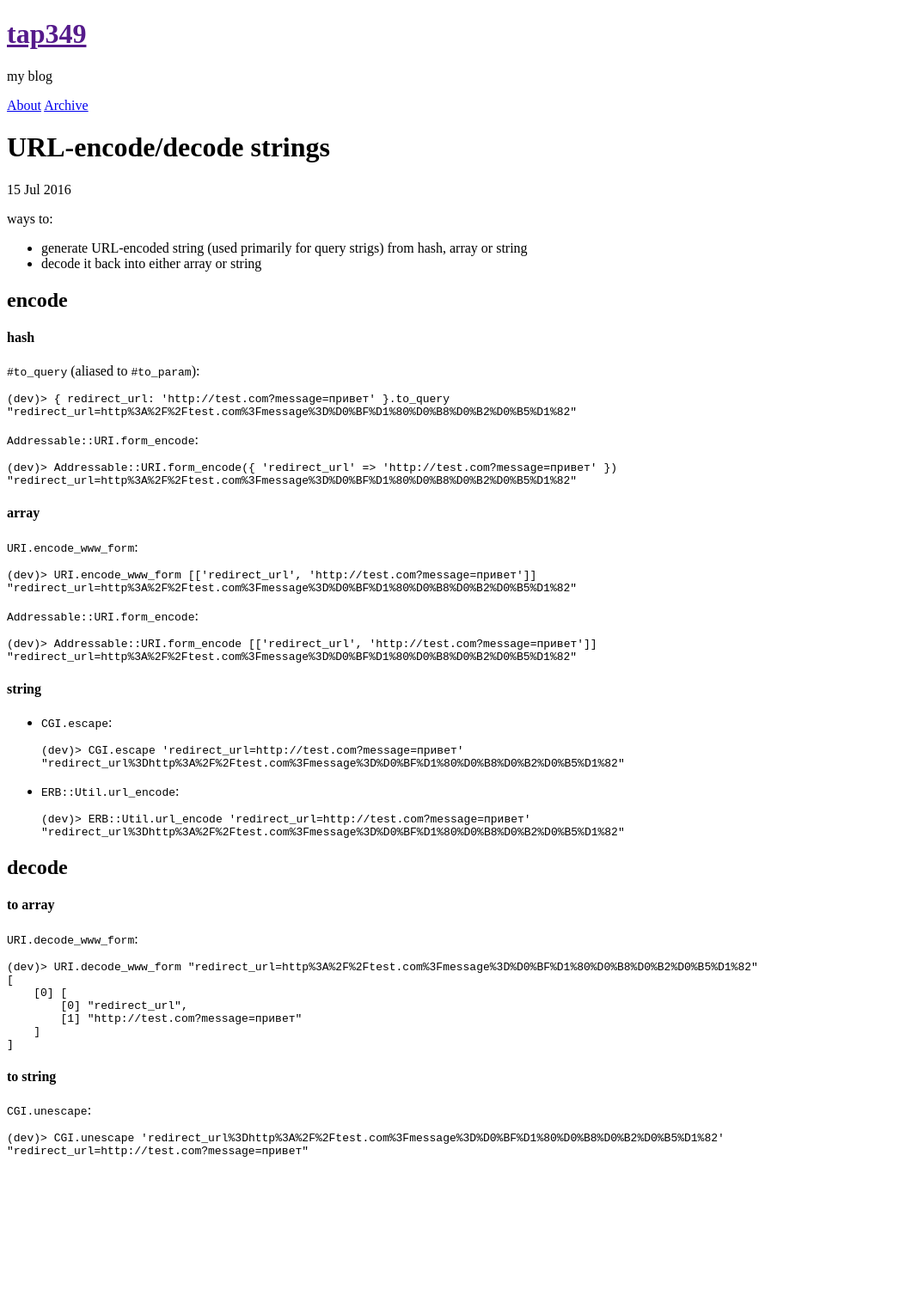
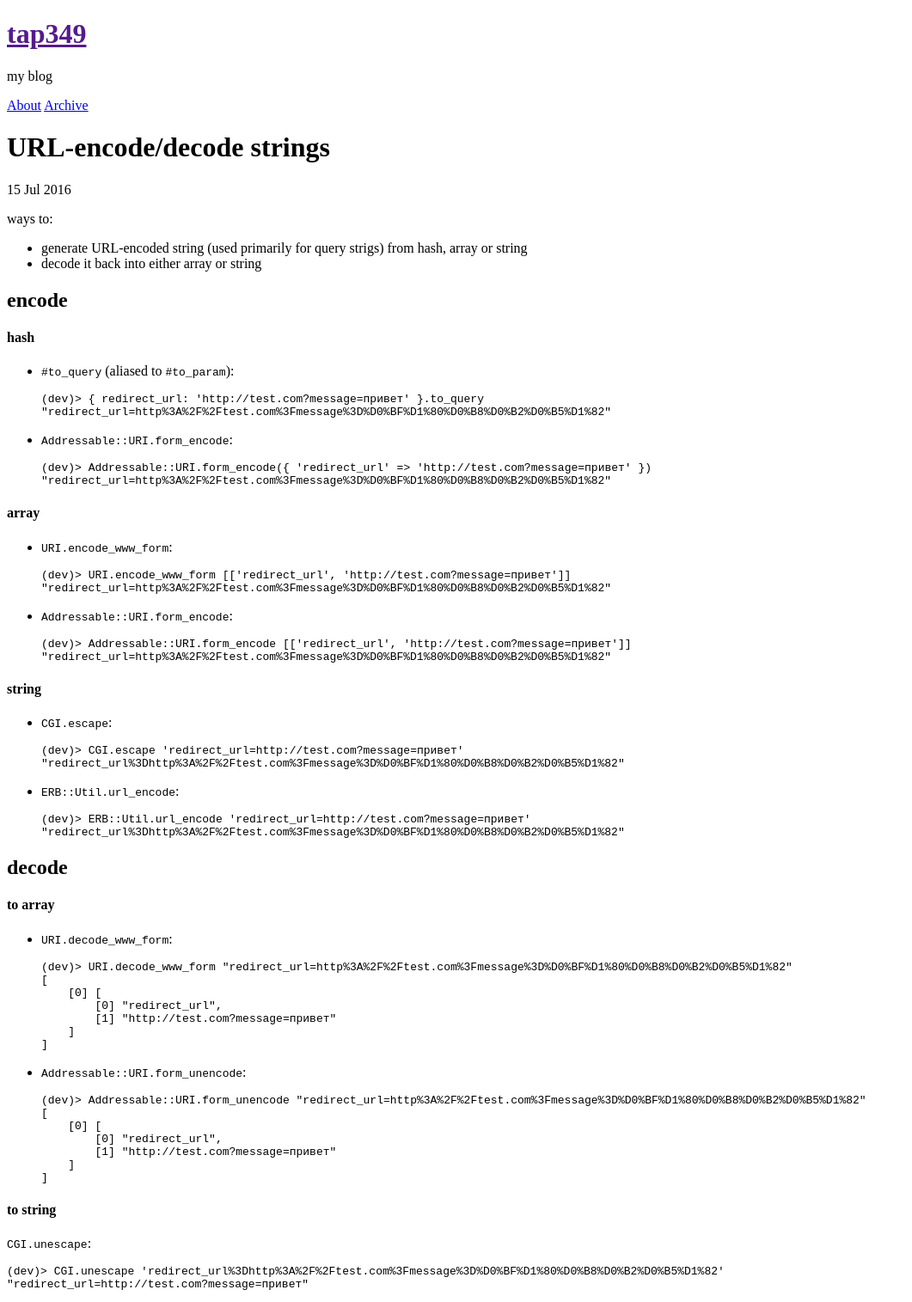
Before and after one commit to tap349/tap349.github.io, a Jekyll site: the page built from _posts/2016-07-15-url-encode-strings.md, in a window 1280 px wide. Shown: the whole page at 86% size, without its empty margins (0-1061 px from the left). Built offline with Jekyll 4.4.1, drawn with Linux system fonts in a browser that asks for light colours; before the commit the page ends 1360 px from its top, so only the background shows below that.

Commit message:
update 2017-01-23_21:15:57

````diff
--- a/_posts/2016-07-15-url-encode-strings.md
+++ b/_posts/2016-07-15-url-encode-strings.md
@@ -18,35 +18,35 @@ ways to:
 
 #### hash
 
-`#to_query` (aliased to `#to_param`):
+- `#to_query` (aliased to `#to_param`):
 
-```ruby
-(dev)> { redirect_url: 'http://test.com?message=привет' }.to_query
-"redirect_url=http%3A%2F%2Ftest.com%3Fmessage%3D%D0%BF%D1%80%D0%B8%D0%B2%D0%B5%D1%82"
-```
+  ```ruby
+  (dev)> { redirect_url: 'http://test.com?message=привет' }.to_query
+  "redirect_url=http%3A%2F%2Ftest.com%3Fmessage%3D%D0%BF%D1%80%D0%B8%D0%B2%D0%B5%D1%82"
+  ```
 
-`Addressable::URI.form_encode`:
+- `Addressable::URI.form_encode`:
 
-```ruby
-(dev)> Addressable::URI.form_encode({ 'redirect_url' => 'http://test.com?message=привет' })
-"redirect_url=http%3A%2F%2Ftest.com%3Fmessage%3D%D0%BF%D1%80%D0%B8%D0%B2%D0%B5%D1%82"
-```
+  ```ruby
+  (dev)> Addressable::URI.form_encode({ 'redirect_url' => 'http://test.com?message=привет' })
+  "redirect_url=http%3A%2F%2Ftest.com%3Fmessage%3D%D0%BF%D1%80%D0%B8%D0%B2%D0%B5%D1%82"
+  ```
 
 #### array
 
-`URI.encode_www_form`:
+- `URI.encode_www_form`:
 
-```ruby
-(dev)> URI.encode_www_form [['redirect_url', 'http://test.com?message=привет']]
-"redirect_url=http%3A%2F%2Ftest.com%3Fmessage%3D%D0%BF%D1%80%D0%B8%D0%B2%D0%B5%D1%82"
-```
+  ```ruby
+  (dev)> URI.encode_www_form [['redirect_url', 'http://test.com?message=привет']]
+  "redirect_url=http%3A%2F%2Ftest.com%3Fmessage%3D%D0%BF%D1%80%D0%B8%D0%B2%D0%B5%D1%82"
+  ```
 
-`Addressable::URI.form_encode`:
+- `Addressable::URI.form_encode`:
 
-```ruby
-(dev)> Addressable::URI.form_encode [['redirect_url', 'http://test.com?message=привет']]
-"redirect_url=http%3A%2F%2Ftest.com%3Fmessage%3D%D0%BF%D1%80%D0%B8%D0%B2%D0%B5%D1%82"
-```
+  ```ruby
+  (dev)> Addressable::URI.form_encode [['redirect_url', 'http://test.com?message=привет']]
+  "redirect_url=http%3A%2F%2Ftest.com%3Fmessage%3D%D0%BF%D1%80%D0%B8%D0%B2%D0%B5%D1%82"
+  ```
 
 #### string
 
@@ -68,17 +68,29 @@ ways to:
 
 #### to array
 
-`URI.decode_www_form`:
+- `URI.decode_www_form`:
 
-```ruby
-(dev)> URI.decode_www_form "redirect_url=http%3A%2F%2Ftest.com%3Fmessage%3D%D0%BF%D1%80%D0%B8%D0%B2%D0%B5%D1%82"
-[
-    [0] [
-        [0] "redirect_url",
-        [1] "http://test.com?message=привет"
-    ]
-]
-```
+  ```ruby
+  (dev)> URI.decode_www_form "redirect_url=http%3A%2F%2Ftest.com%3Fmessage%3D%D0%BF%D1%80%D0%B8%D0%B2%D0%B5%D1%82"
+  [
+      [0] [
+          [0] "redirect_url",
+          [1] "http://test.com?message=привет"
+      ]
+  ]
+  ```
+
+- `Addressable::URI.form_unencode`:
+
+  ```ruby
+  (dev)> Addressable::URI.form_unencode "redirect_url=http%3A%2F%2Ftest.com%3Fmessage%3D%D0%BF%D1%80%D0%B8%D0%B2%D0%B5%D1%82"
+  [
+      [0] [
+          [0] "redirect_url",
+          [1] "http://test.com?message=привет"
+      ]
+  ]
+  ```
 
 #### to string
 
````
